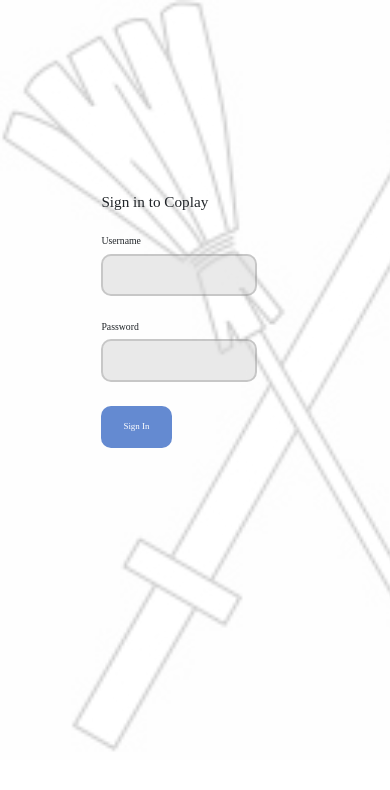
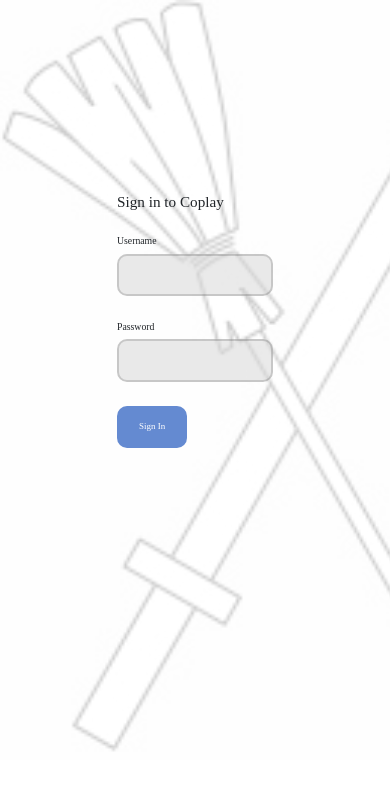
Before and after one commit to genevievekoffman/CoPlay, a React (Create React App) app in the folder coplay/: page /rewardspage in a window 390 px wide. Shown: the top 790 px of the page. Built offline with nearby package versions, Linux system fonts and the light colour scheme.

Commit message:
centering

```diff
--- a/coplay/src/App.css
+++ b/coplay/src/App.css
@@ -131,6 +131,10 @@
 
 
 @media only screen and (max-width: 520px){
+  .grid{
+    grid-template-columns: repeat(5,30vw);
+  }
+
   #leftSide{
     display: none;
   }
```
